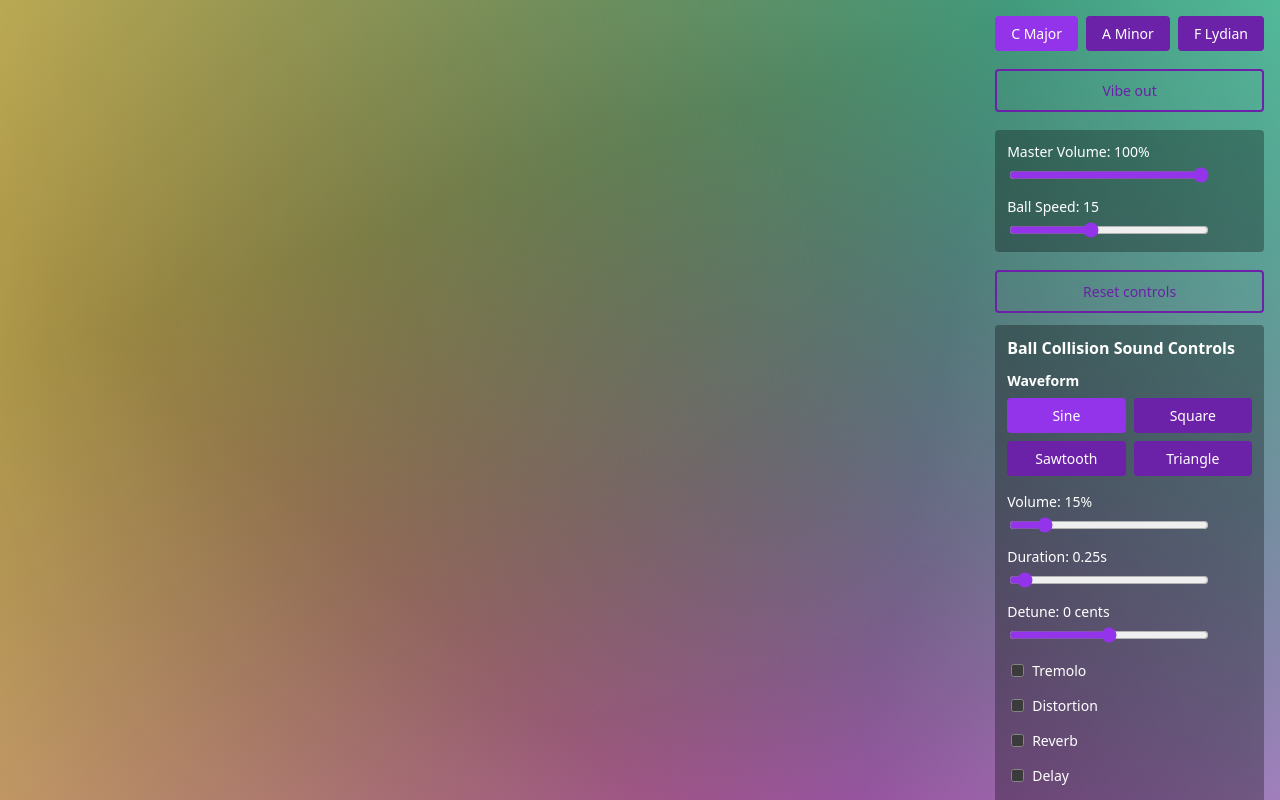
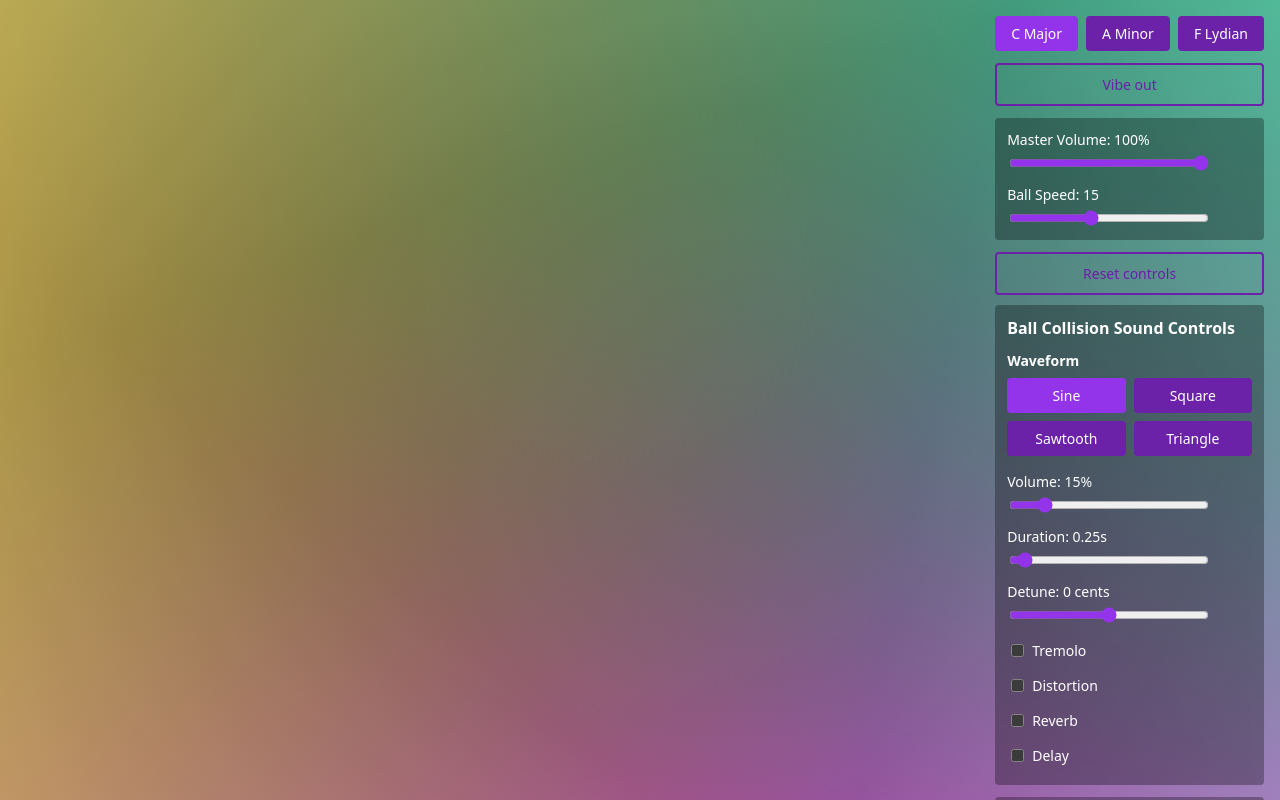
Before and after one commit to circlegetsquare/oscillaphone, a React (Vite) app: page / in a window 1280 px wide. Both pictures are taken after a click on the button "Get weird". Shown: the top 800 px of the page. Built offline with nearby package versions, Linux system fonts and the light colour scheme.

Commit message:
Adding silly animations

```diff
--- a/src/components/BouncingCircles/AudioControls/index.jsx
+++ b/src/components/BouncingCircles/AudioControls/index.jsx
@@ -23,7 +23,11 @@ export default function AudioControls({ visible, speed, setSpeed }) {
   }
 
   return (
-    <>
+    <div style={{
+      display: 'flex',
+      flexDirection: 'column',
+      gap: '6px'
+    }}>
       <GlobalControls speed={speed} setSpeed={setSpeed} />
 
       {/* Reset Controls Button */}
@@ -31,7 +35,7 @@ export default function AudioControls({ visible, speed, setSpeed }) {
         padding: '0px',
         backgroundColor: 'rgba(0, 0, 0, 0.0)',
         borderRadius: '4px',
-        marginBottom: '0px'
+        marginBottom: '4px'
       }}>
         <Button
           onClick={handleResetControls}
@@ -64,6 +68,6 @@ export default function AudioControls({ visible, speed, setSpeed }) {
 
       <CircleControls />
       <WallControls />
-    </>
+    </div>
   )
 }
--- a/src/components/BouncingCircles/CircleCanvas.jsx
+++ b/src/components/BouncingCircles/CircleCanvas.jsx
@@ -455,8 +455,8 @@ export default function CircleCanvas({ onBackgroundChange, initialSpeed = 15 })
         onStart: () => {
           // Add glow effect proportional to circle size
           const circleRadius = parseFloat(el.style.width) / 2 || 30 // fallback to 30px
-          const glowSpread = Math.max(8, circleRadius * 0.8) // minimum 8px, or 40% of radius
-          const glowBlur = Math.max(2, circleRadius * 0.2) // minimum 2px, or 10% of radius
+          const glowSpread = Math.max(8, circleRadius * 0.8) // minimum 8px, or 80% of radius
+          const glowBlur = Math.max(2, circleRadius * 0.2) // minimum 2px, or 20% of radius
 
           el.style.animation = 'none'
           void el.offsetWidth
--- a/src/components/BouncingCircles/index.jsx
+++ b/src/components/BouncingCircles/index.jsx
@@ -16,6 +16,8 @@ export default function BouncingCircles() {
   const [ballSpeed, setBallSpeed] = useState(15) // Default speed matches the original INITIAL_SPEED
   const buttonRef = useRef(null)
   const buttonTimeline = useRef(null)
+  const controlsRef = useRef(null)
+  const controlsTimeline = useRef(null)
 
   // Handle background color changes from CircleCanvas
   const handleBackgroundChange = (colors) => {
@@ -56,12 +58,72 @@ export default function BouncingCircles() {
     `.trim().replace(/\s+/g, ' ')
   }, [])
 
+  // Animate controls menu in/out
+  const toggleControls = useCallback(() => {
+    const newShowControls = !showControls
+
+    if (newShowControls) {
+      // Show controls - animate in
+      setShowControls(true)
+
+      // Wait for next frame to ensure DOM is rendered
+      requestAnimationFrame(() => {
+        if (controlsRef.current) {
+          // Kill any existing animation
+          if (controlsTimeline.current) {
+            controlsTimeline.current.kill()
+          }
+
+          // Set initial state
+          gsap.set(controlsRef.current, {
+            opacity: 0,
+            rotation: -360,
+            scale: 0.1
+          })
+
+          // Animate in
+          controlsTimeline.current = gsap.to(controlsRef.current, {
+            opacity: 1,
+            rotation: 0,
+            scale: 1,
+            duration: 1.0,
+            ease: "elastic.out(1, 0.6)"
+          })
+        }
+      })
+    } else {
+      // Hide controls - animate out
+      if (controlsRef.current) {
+        // Kill any existing animation
+        if (controlsTimeline.current) {
+          controlsTimeline.current.kill()
+        }
+
+        // Animate out
+        controlsTimeline.current = gsap.to(controlsRef.current, {
+          opacity: 0,
+          duration: .8,
+          ease: "power2.in",
+          onComplete: () => {
+            setShowControls(false)
+          }
+        })
+      } else {
+        setShowControls(false)
+      }
+    }
+  }, [showControls])
+
   // Cleanup effect
   useEffect(() => {
     return () => {
       if (buttonTimeline.current) {
         buttonTimeline.current.kill()
         buttonTimeline.current = null
+      }
+      if (controlsTimeline.current) {
+        controlsTimeline.current.kill()
+        controlsTimeline.current = null
       }
     }
   }, [])
@@ -129,7 +191,7 @@ export default function BouncingCircles() {
         right: '16px',
         display: 'flex',
         flexDirection: 'column',
-        gap: '12px',
+        gap: '6px',
         zIndex: 10000
       }}>
         {/* Scale Selector */}
@@ -139,7 +201,7 @@ export default function BouncingCircles() {
         <div style={{ marginBottom: '6px' }}>
           <Button
             ref={buttonRef}
-            onClick={() => setShowControls(!showControls)}
+            onClick={toggleControls}
             style={{
               backgroundColor: 'transparent',
               color: '#6b21a8',
@@ -163,12 +225,16 @@ export default function BouncingCircles() {
           </Button>
         </div>
 
-        {/* Audio Controls */}
-        <AudioControls
-          visible={showControls}
-          speed={ballSpeed}
-          setSpeed={setBallSpeed}
-        />
+        {/* Audio Controls with animation wrapper */}
+        {showControls && (
+          <div ref={controlsRef}>
+            <AudioControls
+              visible={true}
+              speed={ballSpeed}
+              setSpeed={setBallSpeed}
+            />
+          </div>
+        )}
       </div>
 
       {/* Circle Canvas */}
```
